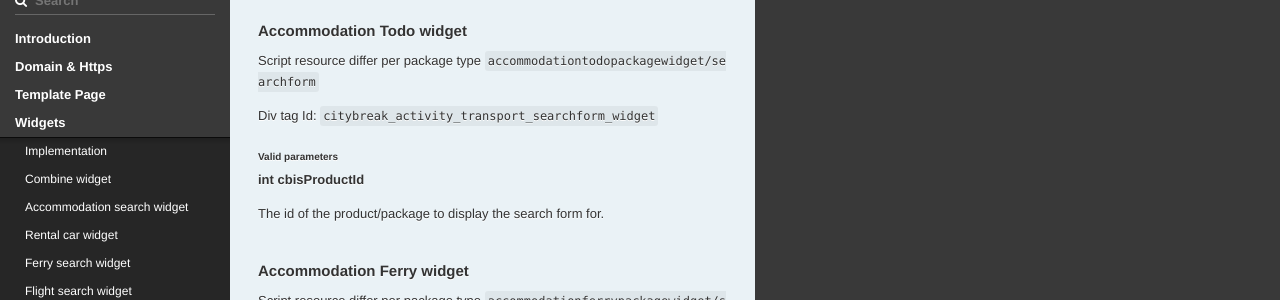
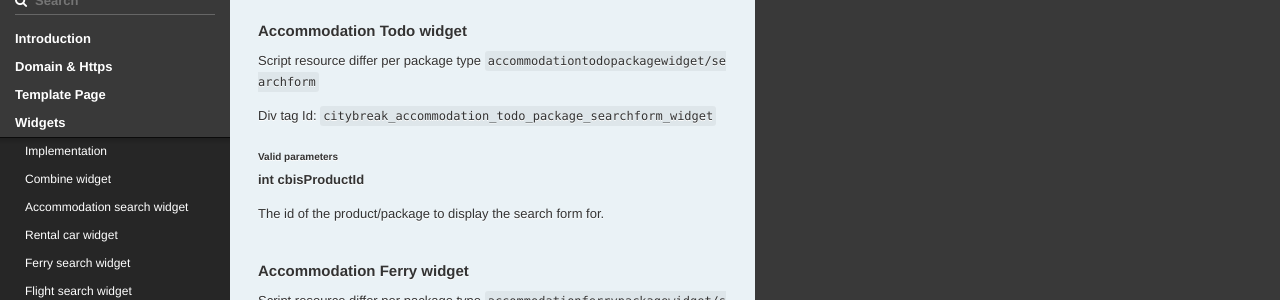
Before and after one commit to visit/citybreak-online-doc, a Jekyll site: the page built from index.md, in a window 1280 px wide and 900 px high, scrolled down 15055 px. Shown: the part 151-451 px from the top of the window. Built offline with Jekyll 4.4.1, drawn with Linux system fonts in a browser that asks for light colours; our own code applies the rules of GitHub Pages for plain Markdown files.

Commit message:
Update widgets.md

```diff
--- a/_includes/widgets.md
+++ b/_includes/widgets.md
@@ -442,7 +442,7 @@ Script resource differ per package type
 ``accommodationtodopackagewidget/searchform``
 
 Div tag Id:
- ``citybreak_activity_transport_searchform_widget``
+ ``citybreak_accommodation_todo_package_searchform_widget``
 
 #### Valid parameters
 **int cbisProductId**
```
